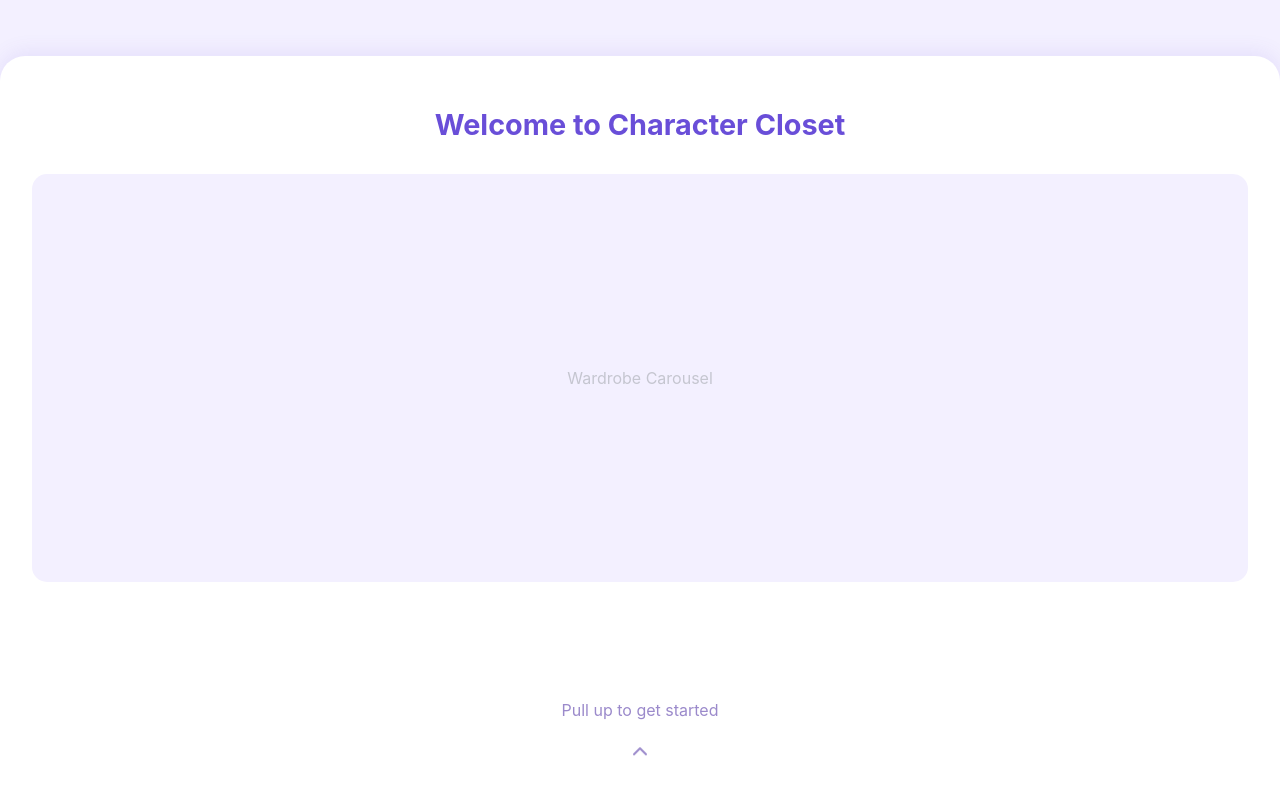
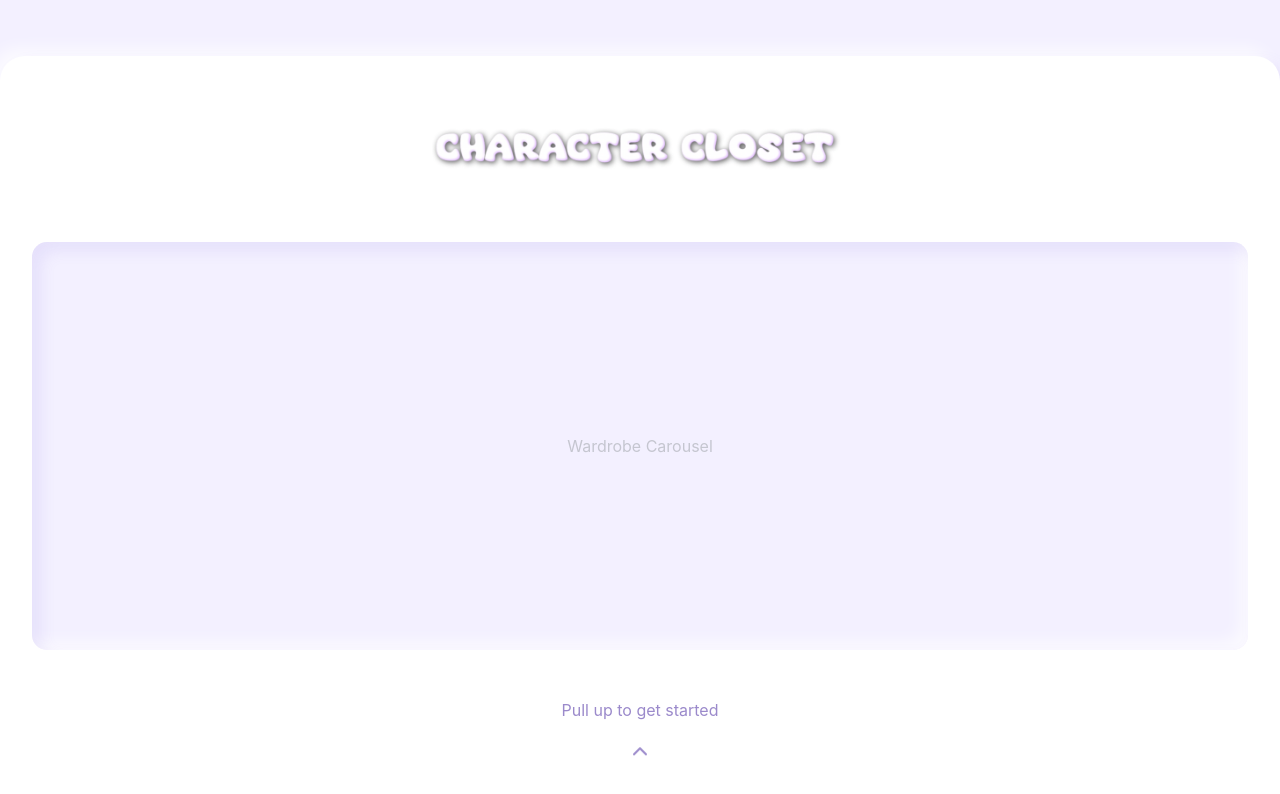
Before and after one commit to beanguap/Character-Closet, a React (Vite) app: page / in a window 1280 px wide. Shown: the top 794 px of the page. Built offline with nearby package versions, Linux system fonts and the light colour scheme.

Commit message:
Refactor SwipeCard component to include logo image and enhance styling with shadows; update CSS variables for improved design consistency

```diff
--- a/src/components/OutfitDetection.jsx
+++ b/src/components/OutfitDetection.jsx
@@ -2,6 +2,8 @@ import { useState, useRef, useCallback } from 'react';
 import { Upload, Camera, Crop, X } from 'lucide-react';
 import { Alert, AlertTitle, Slider } from '@mui/material';
 import { useDropzone } from 'react-dropzone';
+
+
 
 const CONFIDENCE_THRESHOLD = 0.5;
 const MAX_FILE_SIZE = 10 * 1024 * 1024; // 10MB
--- a/src/components/SwipeCard.jsx
+++ b/src/components/SwipeCard.jsx
@@ -44,7 +44,9 @@ const SwipeCard = ({ onComplete }) => {
         onTouchMove={handleTouchMove}
         onTouchEnd={handleTouchEnd}
       >
-        <h1 className="title">Welcome to Character Closet</h1>
+        <h1 className="title">
+          <img src="src/assets/Character-Closet.png" alt="Character Closet" />
+        </h1>
         <div className="wardrobe-carousel">Wardrobe Carousel</div>
         <div className="swipe-indicator">
           <p>Pull up to get started</p>
--- a/src/components/swipecard.css
+++ b/src/components/swipecard.css
@@ -5,6 +5,8 @@
   --light-lavender: #F3F0FF;
   --lavender-gray: #C5C6D0;
   --dark-lavender: #694ED8;
+  --shadow-color: rgba(107, 78, 216, 0.1);
+  --highlight-color: rgba(255, 255, 255, 0.7);
 }
 
 .swipe-card-container {
@@ -26,7 +28,7 @@
   background-color: white;
   border-radius: 25px 25px 0 0;
   padding: 2rem;
-    box-shadow: 0 -4px 20px rgba(107, 78, 216, 0.1);
+  box-shadow: 8px 8px 16px var(--shadow-color), -8px -8px 16px var(--highlight-color);
   position: relative;
   touch-action: none;
   transition: transform 0.3s ease-out;
@@ -36,6 +38,15 @@
   color: var(--dark-lavender);
   text-align: center;
   font-size: 1.8rem;
+  display: flex;
+  align-items: center;
+  justify-content: center;
+}
+
+.title img {
+  width: 450px; /* Adjust the width as needed */
+  height: auto; /* Maintain aspect ratio */
+  margin-right: 0.5rem; /* Space between image and text */
   margin-bottom: 2rem;
 }
 
@@ -49,6 +60,7 @@
   align-items: center;
   justify-content: center;
   color: var(--lavender-gray);
+  box-shadow: inset 8px 8px 16px var(--shadow-color), inset -8px -8px 16px var(--highlight-color);
 }
 
 .swipe-indicator {
@@ -89,5 +101,6 @@
       height: 4px;
       background-color: var(--lavender-gray);
       border-radius: 2px;
+      box-shadow: 2px 2px 4px var(--shadow-color), -2px -2px 4px var(--highlight-color);
   }
 }
```
Also changed, not shown: src/assets/Character-Closet.png (added). Lines whose indentation alone changed are shown as unchanged.
